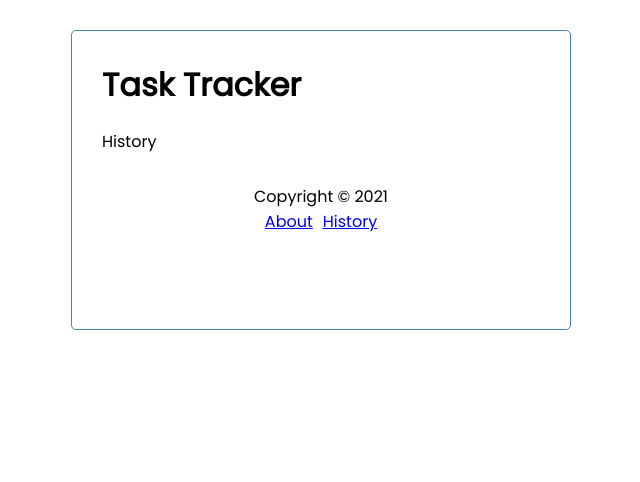
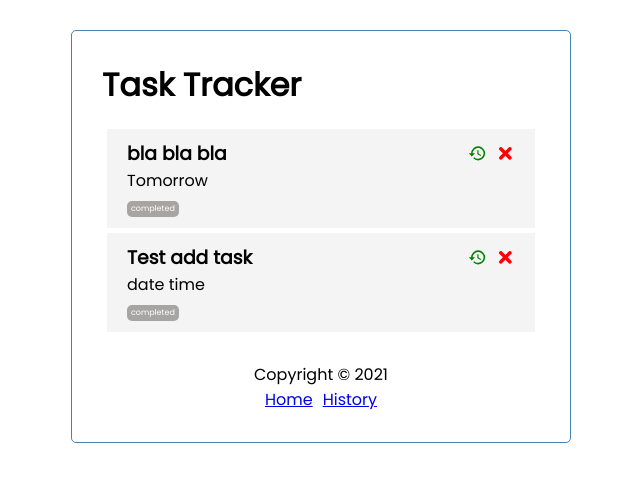
Before and after one commit to jbsinluenam/2023-react-task-tracker, a React (Create React App) app: page /history in a window 1280 px wide. Shown: the top 482 px of the page, without its empty margins (319-959 px from the left). Built offline with nearby package versions, Linux system fonts and the light colour scheme; data requests are answered from the project's data file.

Commit message:
feat, style-completed task/reactivate task

```diff
--- a/db.json
+++ b/db.json
@@ -4,7 +4,7 @@
       "id": 1,
       "text": "Doctors Appointment",
       "day": "Feb 5th at 2: 30pm",
-      "reminder": true,
+      "reminder": false,
       "isCompleted": false
     },
     {
@@ -15,25 +15,25 @@
       "isCompleted": false
     },
     {
-      "id": 3,
-      "text": "Food Shopping",
-      "day": "Feb 5th at 2: 30pm",
+      "text": "Work on assignment",
+      "day": "June 6th at 1: 30pm",
       "reminder": false,
+      "id": 7,
       "isCompleted": false
     },
     {
-      "text": "test 2",
-      "day": "three",
+      "text": "bla bla bla",
+      "day": "Tomorrow",
       "reminder": false,
-      "id": 5,
+      "id": 8,
       "isCompleted": true
     },
     {
-      "text": "sdfsdfds",
-      "day": "sdfdsfd",
-      "reminder": true,
-      "id": 6,
-      "isCompleted": true
+      "text": "Test add task",
+      "day": "date time",
+      "reminder": false,
+      "isCompleted": true,
+      "id": 9
     }
   ]
 }
--- a/src/App.js
+++ b/src/App.js
@@ -27,6 +27,7 @@ function App() {
     return data;
   };
 
+  //fetch single task
   const fetchTask = async (id) => {
     const res = await fetch(`http://localhost:5000/tasks/${id}`);
     const data = await res.json();
@@ -46,17 +47,6 @@ function App() {
     const data = await res.json();
 
     setTasks([...tasks, data]);
-  };
-
-  const deleteTask = async (id) => {
-    // console.log('delete', id)
-    const res = await fetch(`http://localhost:5000/tasks/${id}`, {
-      method: "DELETE",
-    });
-
-    res.status === 200
-      ? setTasks(tasks.filter((task) => task.id !== id))
-      : alert("Error Deleting This Task");
   };
 
   //set reminder
@@ -82,6 +72,30 @@ function App() {
     );
   };
 
+  const toggleComplete = async (id) => {
+    console.log("complete", id);
+
+    const taskToToggle = await fetchTask(id);
+    const updTask = { ...taskToToggle, isCompleted: !taskToToggle.isCompleted };
+
+    const res = await fetch(`http://localhost:5000/tasks/${id}`, {
+      method: "PUT",
+      headers: {
+        "Content-type": "application/json",
+      },
+      //convert object to json
+      body: JSON.stringify(updTask),
+    });
+
+    const data = await res.json();
+
+    setTasks(
+      tasks.map((task) =>
+        task.id === id ? { ...task, isCompleted: data.isCompleted } : task
+      )
+    );
+  };
+
   return (
     <Router>
       <div className="container">
@@ -100,8 +114,8 @@ function App() {
                 {tasks.length > 0 ? (
                   <Tasks
                     tasks={tasks.filter((task) => !task.isCompleted)}
-                    onDelete={deleteTask}
                     onToggle={toggleReminder}
+                    onToggleComplete={toggleComplete}
                   />
                 ) : (
                   "No Tasks To Show"
@@ -113,6 +127,7 @@ function App() {
           <Route path="/task/:id" element={<TaskDetails />} />
           <Route path="/history" element={<History />} />
         </Routes>
+
         <Footer />
       </div>
     </Router>
--- a/src/History.js
+++ b/src/History.js
@@ -1,5 +1,83 @@
+import { useState, useEffect } from "react";
+import Tasks from "./components/Tasks";
+
 const History = () => {
-  return <div>History</div>;
+  const [tasks, setTasks] = useState([]);
+
+  //fetch data from server
+  useEffect(() => {
+    const getTasks = async () => {
+      const tasksFromServer = await fetchTasks();
+      setTasks(tasksFromServer);
+    };
+    getTasks();
+  }, []);
+
+  const fetchTasks = async () => {
+    const res = await fetch("http://localhost:5000/tasks");
+    const data = await res.json();
+    return data;
+  };
+
+  //fetch single task
+  const fetchTask = async (id) => {
+    const res = await fetch(`http://localhost:5000/tasks/${id}`);
+    const data = await res.json();
+    return data;
+  };
+
+  const deleteTask = async (id) => {
+    // console.log('delete', id)
+    const res = await fetch(`http://localhost:5000/tasks/${id}`, {
+      method: "DELETE",
+    });
+
+    res.status === 200
+      ? setTasks(tasks.filter((task) => task.id !== id))
+      : alert("Error Deleting This Task");
+  };
+
+  const toggleComplete = async (id) => {
+    console.log("complete", id);
+
+    const taskToToggle = await fetchTask(id);
+    const updTask = {
+      ...taskToToggle,
+      isCompleted: !taskToToggle.isCompleted,
+    };
+
+    const res = await fetch(`http://localhost:5000/tasks/${id}`, {
+      method: "PUT",
+      headers: {
+        "Content-type": "application/json",
+      },
+      //convert object to json
+      body: JSON.stringify(updTask),
+    });
+
+    const data = await res.json();
+
+    setTasks(
+      tasks.map((task) =>
+        task.id === id ? { ...task, isCompleted: data.isCompleted } : task
+      )
+    );
+  };
+
+  return (
+    <>
+      {/* display message if task = 0 */}
+      {tasks.length > 0 ? (
+        <Tasks
+          tasks={tasks.filter((task) => task.isCompleted)}
+          onDelete={deleteTask}
+          onToggleComplete={toggleComplete}
+        />
+      ) : (
+        "No Tasks To Show"
+      )}
+    </>
+  );
 };
 
 export default History;
--- a/src/components/AddTask.js
+++ b/src/components/AddTask.js
@@ -1,31 +1,33 @@
-import { useState } from "react"
+import { useState } from "react";
 
 const AddTask = ({ onAdd }) => {
-  const [text, setText] = useState('')
-  const [day, setDay] = useState('')
-  const [reminder, setReminder] = useState(false)
+  const [text, setText] = useState("");
+  const [day, setDay] = useState("");
+  const [reminder, setReminder] = useState(false);
+  const [isCompleted, setIsCompleted] = useState(false);
 
-  const onSubmit = e => {
-    e.preventDefault()
+  const onSubmit = (e) => {
+    e.preventDefault();
 
     if (!text) {
-      alert('Please add a task')
-      return
+      alert("Please add a task");
+      return;
     }
 
-    onAdd({ text, day, reminder })
+    onAdd({ text, day, reminder, isCompleted });
 
-    setText('')
-    setDay('')
-    setReminder(false)
-
-  }
+    setText("");
+    setDay("");
+    setReminder(false);
+    setIsCompleted(false);
+  };
 
   return (
     <form className="add-form" onSubmit={onSubmit}>
       <div className="form-control">
         <label>Task</label>
-        <input type="text"
+        <input
+          type="text"
           placeholder="Add Task"
           value={text}
           onChange={(e) => setText(e.target.value)}
@@ -42,17 +44,17 @@ const AddTask = ({ onAdd }) => {
       </div>
       <div className="form-control form-control-check">
         <label>Set Reminder</label>
-        <input type="checkbox"
+        <input
+          type="checkbox"
           checked={reminder}
           value={reminder}
           onChange={(e) => setReminder(e.currentTarget.checked)}
         />
       </div>
 
-      <input type="submit" value='Save Task' className="btn btn-block" />
+      <input type="submit" value="Save Task" className="btn btn-block" />
+    </form>
+  );
+};
 
-    </form>
-  )
-}
-
-export default AddTask
+export default AddTask;
--- a/src/components/Footer.js
+++ b/src/components/Footer.js
@@ -5,7 +5,8 @@ const Footer = () => {
     <footer>
       <p>Copyright &copy; 2021</p>
       <div>
-        <Link to="/about">About</Link>
+        <Link to="/">Home</Link>
+        {/* <Link to="/about">About</Link> */}
         <Link to="/history">History</Link>
       </div>
     </footer>
--- a/src/components/Task.js
+++ b/src/components/Task.js
@@ -1,24 +1,48 @@
-import { FaTimes } from 'react-icons/fa'
-import { Link } from 'react-router-dom'
+import { FaTimes } from "react-icons/fa";
+import { Link } from "react-router-dom";
+import { MdRestore } from "react-icons/md";
 
-function Task({ task, onDelete, onToggle }) {
-
-
+function Task({ task, onDelete, onToggle, onToggleComplete }) {
   return (
     <div
       onDoubleClick={() => onToggle(task.id)}
-      className={`task ${task.reminder ? 'reminder' : ''}`}
+      //if reminder is true then add class reminder
+      className={`task ${task.reminder ? "reminder" : ""}`}
     >
-      <h3>{task.text}
-        <FaTimes
-          style={{ color: 'red', cursor: 'pointer' }}
-          onClick={() => onDelete(task.id)}
-        />
+      <h3>
+        {task.text}
+        <div>
+          <MdRestore
+            style={{
+              color: "green",
+              cursor: "pointer",
+              display: task.isCompleted ? "flex" : "none",
+            }}
+            onClick={() => onToggleComplete(task.id)}
+          />
+          <FaTimes
+            style={{ color: "red", cursor: "pointer" }}
+            // onClick={() => onDelete(task.id)}
+            onClick={() =>
+              task.isCompleted ? onDelete(task.id) : onToggleComplete(task.id)
+            }
+          />
+        </div>
       </h3>
       <p>{task.day}</p>
-      <p><Link to={`/task/${task.id}`} >View Details</Link></p>
+      <p
+        className="statusCompleted"
+        style={{
+          display: task.isCompleted ? "inline-block" : "none",
+        }}
+      >
+        completed
+      </p>
+      {/* <p>
+        <Link to={`/task/${task.id}`}>View Details</Link>
+      </p> */}
     </div>
-  )
+  );
 }
 
-export default Task
+export default Task;
--- a/src/components/Tasks.js
+++ b/src/components/Tasks.js
@@ -1,16 +1,20 @@
-import Task from "./Task"
+import Task from "./Task";
 
-const Tasks = ({tasks, onDelete, onToggle}) => {
-
+const Tasks = ({ tasks, onDelete, onToggle, onToggleComplete }) => {
   return (
     <>
       {tasks.map((task) => (
-        <Task key={task.id} task={task} onDelete={onDelete}
-          onDbClick={onToggle} onToggle={onToggle}
+        <Task
+          key={task.id}
+          task={task}
+          onDelete={onDelete}
+          onDbClick={onToggle}
+          onToggle={onToggle}
+          onToggleComplete={onToggleComplete}
         />
       ))}
     </>
-  )
-}
+  );
+};
 
-export default Tasks
+export default Tasks;
--- a/src/index.css
+++ b/src/index.css
@@ -71,6 +71,20 @@ body {
   justify-content: space-between;
 }
 
+.task h3 > div {
+  display: flex;
+  align-items: center;
+  gap: 10px;
+}
+
+.statusCompleted {
+  font-size: 8px;
+  padding: 2px 4px;
+  background: #a6a5a4;
+  color: #fff;
+  border-radius: 5px;
+}
+
 .add-form {
   margin-bottom: 40px;
 }
```
